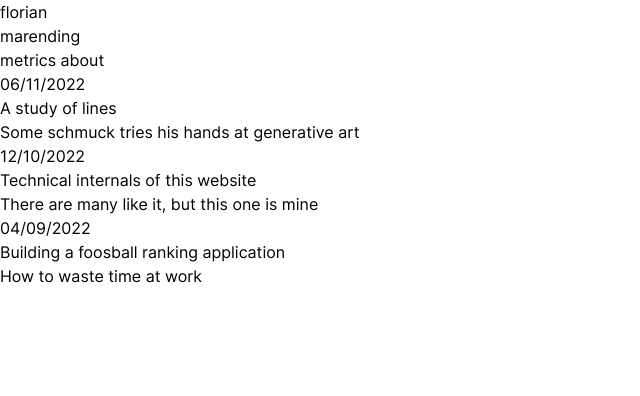
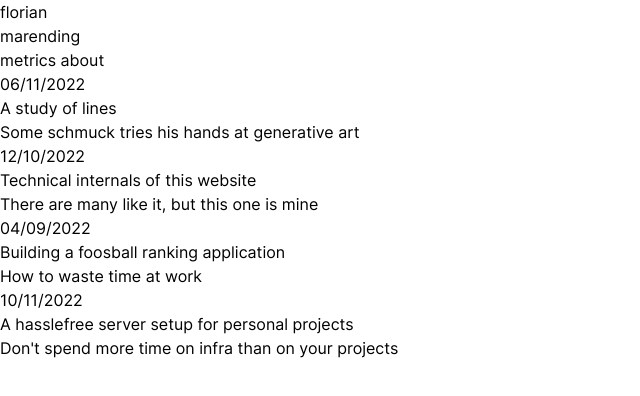
Before and after one commit to beingflo/marending.dev, a SvelteKit app: page / in a window 1280 px wide. Shown: the top 396 px of the page, without its empty margins (0-640 px from the left). Built offline with nearby package versions, Linux system fonts and the light colour scheme.

Commit message:
Add another mock note summary

```diff
--- a/src/routes/+page.svelte
+++ b/src/routes/+page.svelte
@@ -23,4 +23,10 @@
 		date="04/09/2022"
 		link="/foosball"
 	/>
+	<NoteSummary
+		title="A hasslefree server setup for personal projects"
+		summary="Don't spend more time on infra than on your projects"
+		date="10/11/2022"
+		link="/server"
+	/>
 </div>
```
